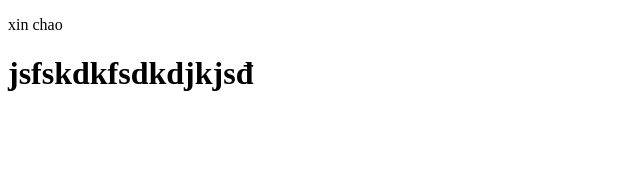
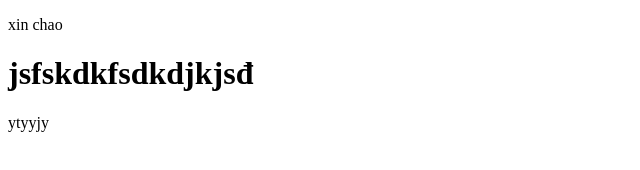
Before and after one commit to PhTraam/coderk7, a plain HTML site: page test1/index.html in a window 1280 px wide. Shown: the full height of the page, 0-640 px from the left. Drawn offline with Linux system fonts and the light colour scheme.

Commit message:
jhsjkfkjk

```diff
--- a/test1/index.html
+++ b/test1/index.html
@@ -8,6 +8,7 @@
 <body>
    <p> xin chao</p>
    <h1> jsfskdkfsdkdjkjsđ</h1>
+   ytyyjy
 
 </body>
 </html>
```
